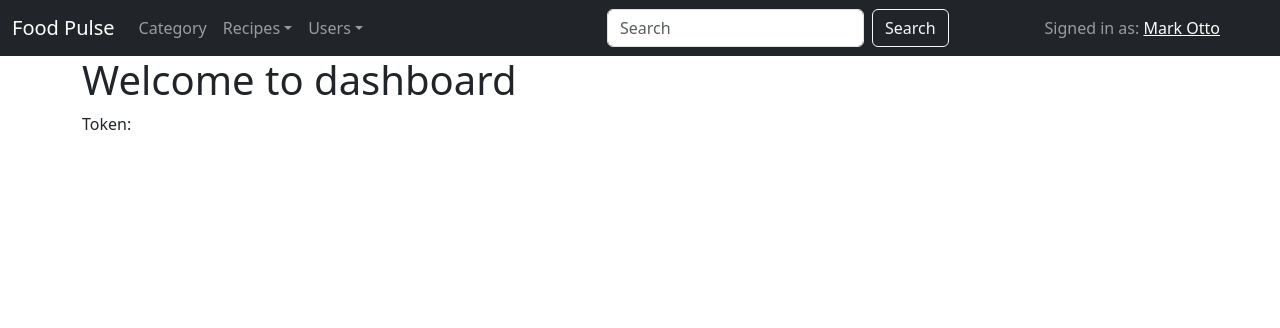
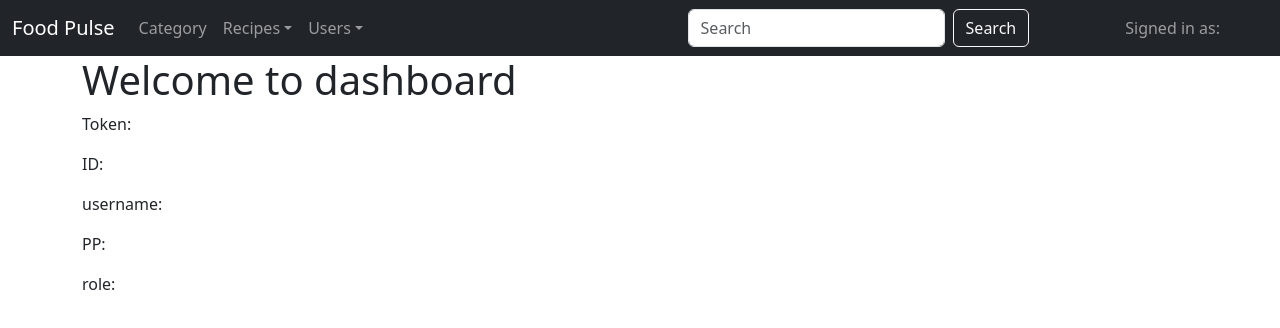
Before and after one commit to TJ-Mothokho/foodpulse, a React (Create React App) app: page /dashboard in a window 1280 px wide. Shown: the top 328 px of the page. Built offline with nearby package versions, Linux system fonts and the light colour scheme.

Commit message:
Added user contexts

```diff
--- a/src/Components/Navbar.js
+++ b/src/Components/Navbar.js
@@ -1,8 +1,11 @@
-import React from 'react';
+import React, { useContext } from 'react';
 import { Navbar, Nav, Container, NavDropdown, Form, Button } from 'react-bootstrap';
+import { UsernameContext } from '../UserContext/UsernameContext';
 
 // Navbar for navigation
 function AppNavbar() {
+  const {username} = useContext(UsernameContext);
+
   return (
 
 
@@ -15,7 +18,7 @@ function AppNavbar() {
             <Nav.Link href="/Categories">Category</Nav.Link>
 
             <NavDropdown title='Recipes' id='navbarScrollingDropdown'>
-              <NavDropdown.Item href='/Recipes'>Recipes</NavDropdown.Item>
+              <NavDropdown.Item href='/'>Recipes</NavDropdown.Item>
               <NavDropdown.Divider/>
               <NavDropdown.Item href='/Recipe/Add'>New Recipe</NavDropdown.Item>
             </NavDropdown>
@@ -33,7 +36,7 @@ function AppNavbar() {
           </Form>
 
           <Navbar.Text className='mx-5'>
-            Signed in as: <a href='/Profile'>Mark Otto</a>
+            Signed in as: <a href='/profile'>{username}</a>
           </Navbar.Text>
         </Navbar.Collapse>
       </Container>
--- a/src/Pages/Login/LoginPage.js
+++ b/src/Pages/Login/LoginPage.js
@@ -6,21 +6,22 @@ import Button from 'react-bootstrap/Button';
 import Container from 'react-bootstrap/Container';
 import { useNavigate } from "react-router-dom";
 import image from './Assets/Images/login.png'
-import { UserContext } from "../../UserContext";
+import {UserIDContext} from '../../UserContext/UserIDContext';
+import {UsernameContext} from '../../UserContext/UsernameContext';
+import {RoleContext} from '../../UserContext/RoleContext';
+import {ProfilePictureContext} from '../../UserContext/ProfilePictureContext';
 
 const Login = () =>
 {
-    const {setUserID} = useContext(UserContext);
-    const {setUsername} = useContext(UserContext);
-    const {setProfilePicture} = useContext(UserContext);
-    const {setRole} = useContext(UserContext);
+    const {setUserID} = useContext(UserIDContext);
+    const {setUsername} = useContext(UsernameContext);
+    const {setProfilePicture} = useContext(ProfilePictureContext);
+    const {setRole} = useContext(RoleContext);
 
     const {setToken} = useContext(TokenContext);
 
     const [username, setUserName] = useState('');
     const [password, setPassword] = useState('');
-
-    const [data, setData] = useState('');
 
 
 
@@ -38,27 +39,16 @@ const Login = () =>
         axios.post(url, data)
         .then((result) =>
         {
-            setData(result.data);
-            assignData();
+            setToken(result.data.token);
+            setUserID(result.data.userID);
+            setUsername(result.data.username);
+            setProfilePicture(result.data.profilePicture);
+            setRole(result.data.role);
             //redirect to new page
             navigate('/dashboard');
         })
         .catch((error) =>
         {console.log(error);})
-    }
-
-    const assignData = () =>
-    {
-        if (data.length > 0) {
-            data.map((items) =>
-        {
-            setUserID(items.userID);
-            setUsername(items.username);
-            setProfilePicture(items.profilePicture);
-            setRole(items.role);
-            setToken(items.token);
-        });
-        };
     }
 
     const showRecipes = () => {
--- a/src/Pages/dashboard.js
+++ b/src/Pages/dashboard.js
@@ -1,15 +1,27 @@
 import React, {useContext} from "react";
 import { TokenContext } from "../TokenContext";
 import { Container } from "react-bootstrap";
+import { UserIDContext } from "../UserContext/UserIDContext";
+import { UsernameContext } from "../UserContext/UsernameContext";
+import { ProfilePictureContext } from "../UserContext/ProfilePictureContext";
+import { RoleContext } from "../UserContext/RoleContext";
 
 const Dashboard = () =>
 {
     const {token} = useContext(TokenContext);
+    const {userID} = useContext(UserIDContext);
+    const {username} = useContext(UsernameContext);
+    const {profilePicture} = useContext(ProfilePictureContext);
+    const {role} = useContext(RoleContext);
 
 return(
     <Container>
         <h1>Welcome to dashboard</h1>
         <p>Token: {token}</p>
+        <p>ID: {userID}</p>
+        <p>username: {username}</p>
+        <p>PP: {profilePicture}</p>
+        <p>role: {role}</p>
     </Container>
 )
 }
--- a/src/UserContext.js
+++ /dev/null
@@ -1,19 +0,0 @@
-import React, {createContext, useState} from "react";
-import ReactDOM from 'react-dom';
-import App from './App';
-
-export const UserContext = createContext();
-
-export const UserProvider = ({children}) =>
-{
-    const [username, setUsername] = useState('');
-    const [profilePicture, setProfilePicture] = useState("");
-    const [role, setRole] = useState('');
-    const [userID, setUserID] = useState('');
-
-    return(
-        <UserContext.Provider value={[{userID, setUserID}, {username, setUsername}, {profilePicture, setProfilePicture},{role, setRole}]}>
-            {children}
-        </UserContext.Provider>
-    );
-}
--- /dev/null
+++ b/src/UserContext/ProfilePictureContext.js
@@ -0,0 +1,16 @@
+import React, {createContext, useState} from "react";
+import ReactDOM from 'react-dom';
+import App from '../App';
+
+export const ProfilePictureContext = createContext();
+
+export const ProfilePictureProvider = ({children}) =>
+{
+    const [profilePicture, setProfilePicture] = useState('');
+
+    return(
+        <ProfilePictureContext.Provider value={{profilePicture, setProfilePicture}}>
+            {children}
+        </ProfilePictureContext.Provider>
+    );
+}
--- /dev/null
+++ b/src/UserContext/RoleContext.js
@@ -0,0 +1,16 @@
+import React, {createContext, useState} from "react";
+// import ReactDOM from 'react-dom';
+// import App from '../App';
+
+export const RoleContext = createContext();
+
+export const RoleProvider = ({children}) =>
+{
+    const [role, setRole] = useState('');
+
+    return(
+        <RoleContext.Provider value={{role, setRole}}>
+            {children}
+        </RoleContext.Provider>
+    );
+}
--- /dev/null
+++ b/src/UserContext/UserIDContext.js
@@ -0,0 +1,16 @@
+import React, {createContext, useState} from "react";
+import ReactDOM from 'react-dom';
+import App from '../App';
+
+export const UserIDContext = createContext();
+
+export const UserIDProvider = ({children}) =>
+{
+    const [userID, setUserID] = useState('');
+
+    return(
+        <UserIDContext.Provider value={{userID, setUserID}}>
+            {children}
+        </UserIDContext.Provider>
+    );
+}
--- /dev/null
+++ b/src/UserContext/UsernameContext.js
@@ -0,0 +1,16 @@
+import React, {createContext, useState} from "react";
+import ReactDOM from 'react-dom';
+import App from '../App';
+
+export const UsernameContext = createContext();
+
+export const UsernameProvider = ({children}) =>
+{
+    const [username, setUsername] = useState('');
+
+    return(
+        <UsernameContext.Provider value={{username, setUsername}}>
+            {children}
+        </UsernameContext.Provider>
+    );
+}
```
Also changed, not shown: src/index.js (+11 -5 lines).
